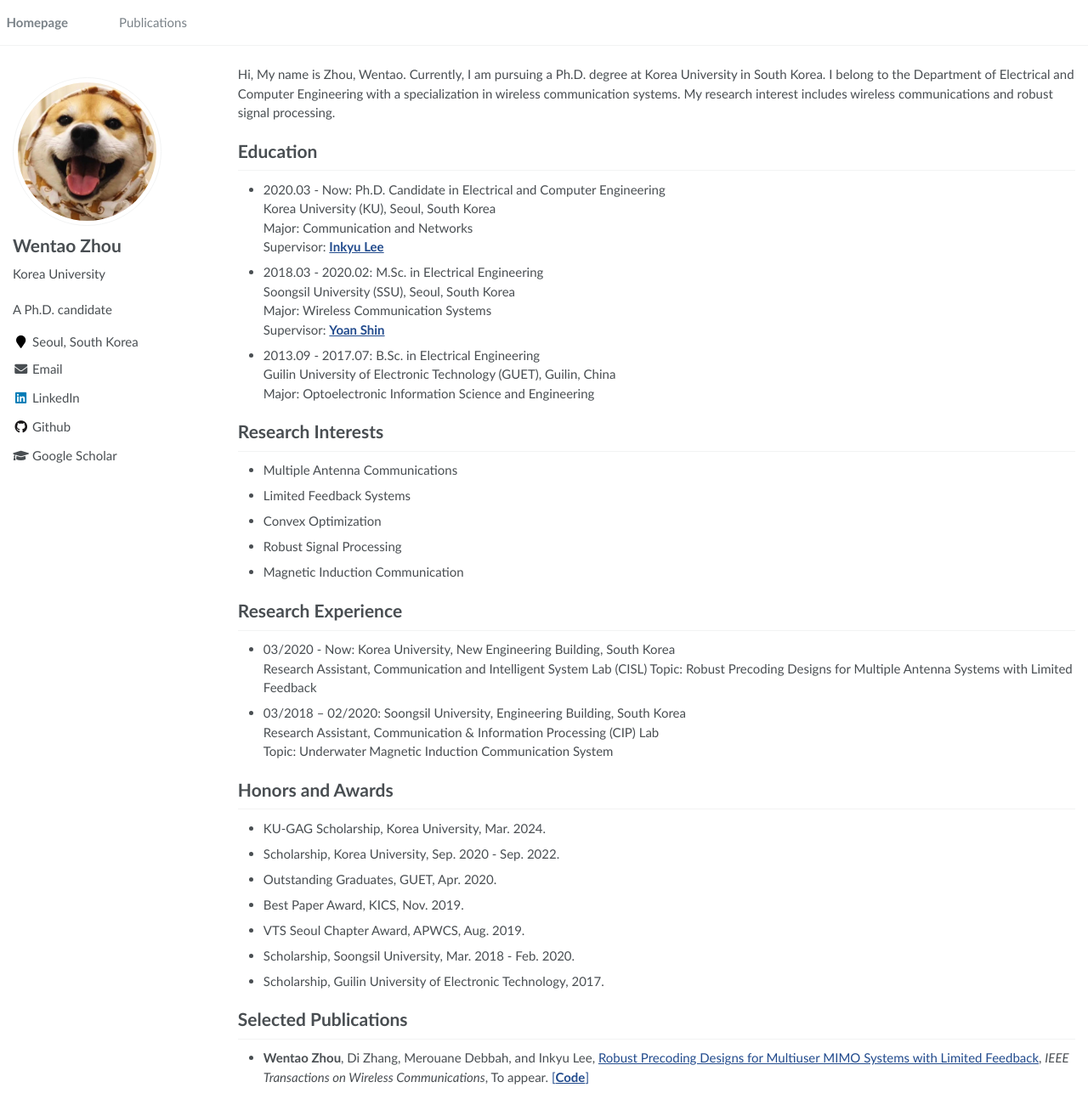
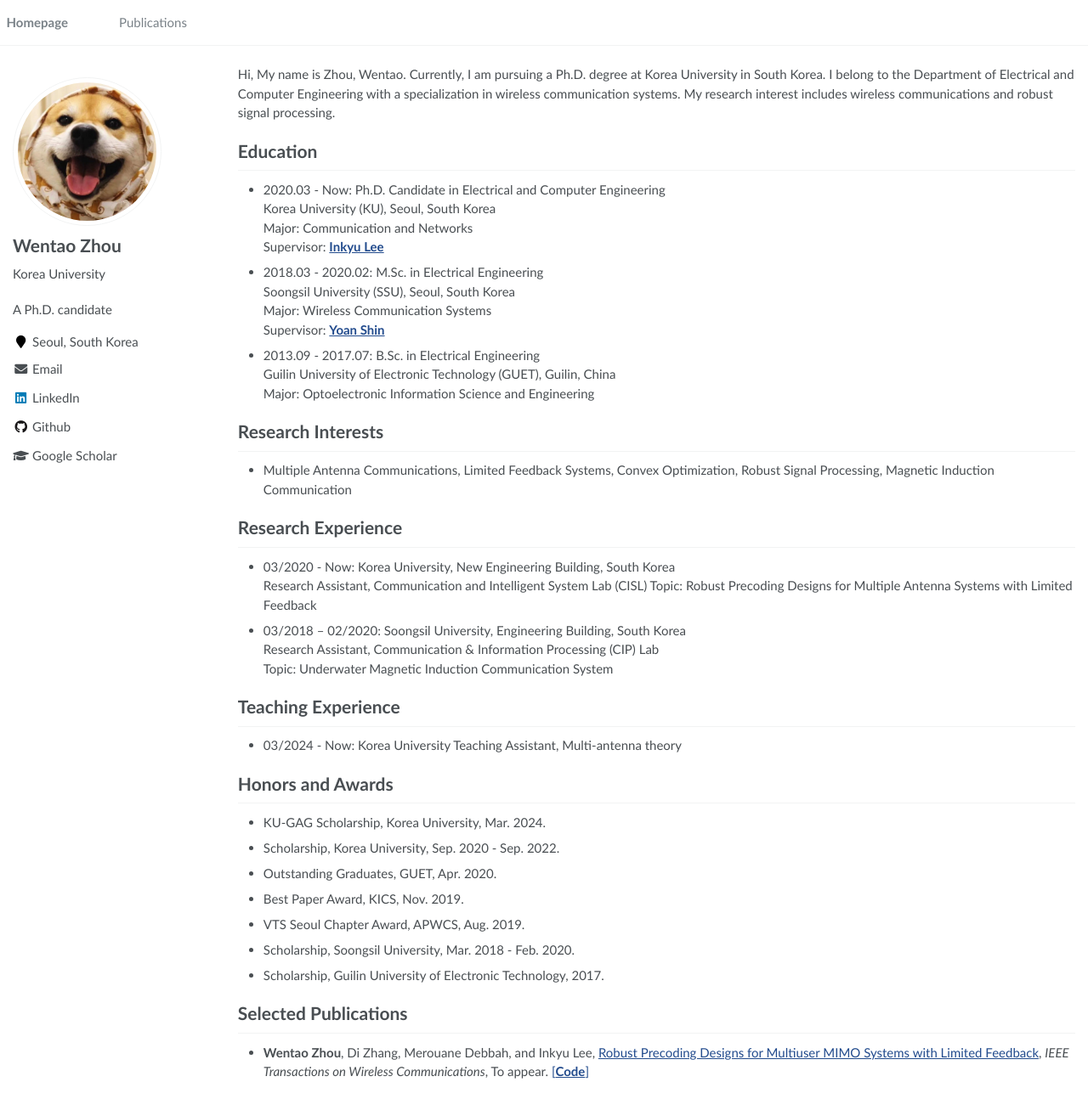
Before and after one commit to zhouwt612/zhouwt612.github.io, a Jekyll site: the page built from _pages/about.md, in a window 1280 px wide and 1294 px high. Shown: the whole window at 85% size. Built offline with Jekyll 4.4.1, drawn with Linux system fonts in a browser that asks for light colours.

Commit message:
Update about.md

```diff
--- a/_pages/about.md
+++ b/_pages/about.md
@@ -37,11 +37,7 @@ Hi, My name is Zhou, Wentao. Currently, I am pursuing a Ph.D. degree at Korea Un
 
 
 # Research Interests
-- Multiple Antenna Communications
-- Limited Feedback Systems
-- Convex Optimization
-- Robust Signal Processing
-- Magnetic Induction Communication
+- Multiple Antenna Communications, Limited Feedback Systems, Convex Optimization, Robust Signal Processing, Magnetic Induction Communication
 
 
 # Research Experience
@@ -53,6 +49,9 @@ Hi, My name is Zhou, Wentao. Currently, I am pursuing a Ph.D. degree at Korea Un
   Research Assistant, Communication & Information Processing (CIP) Lab
   Topic: Underwater Magnetic Induction Communication System
 
+# Teaching Experience
+- 03/2024 - Now: Korea University
+  Teaching Assistant, Multi-antenna theory
 
 # Honors and Awards
 - KU-GAG Scholarship, Korea University, Mar. 2024.
```
